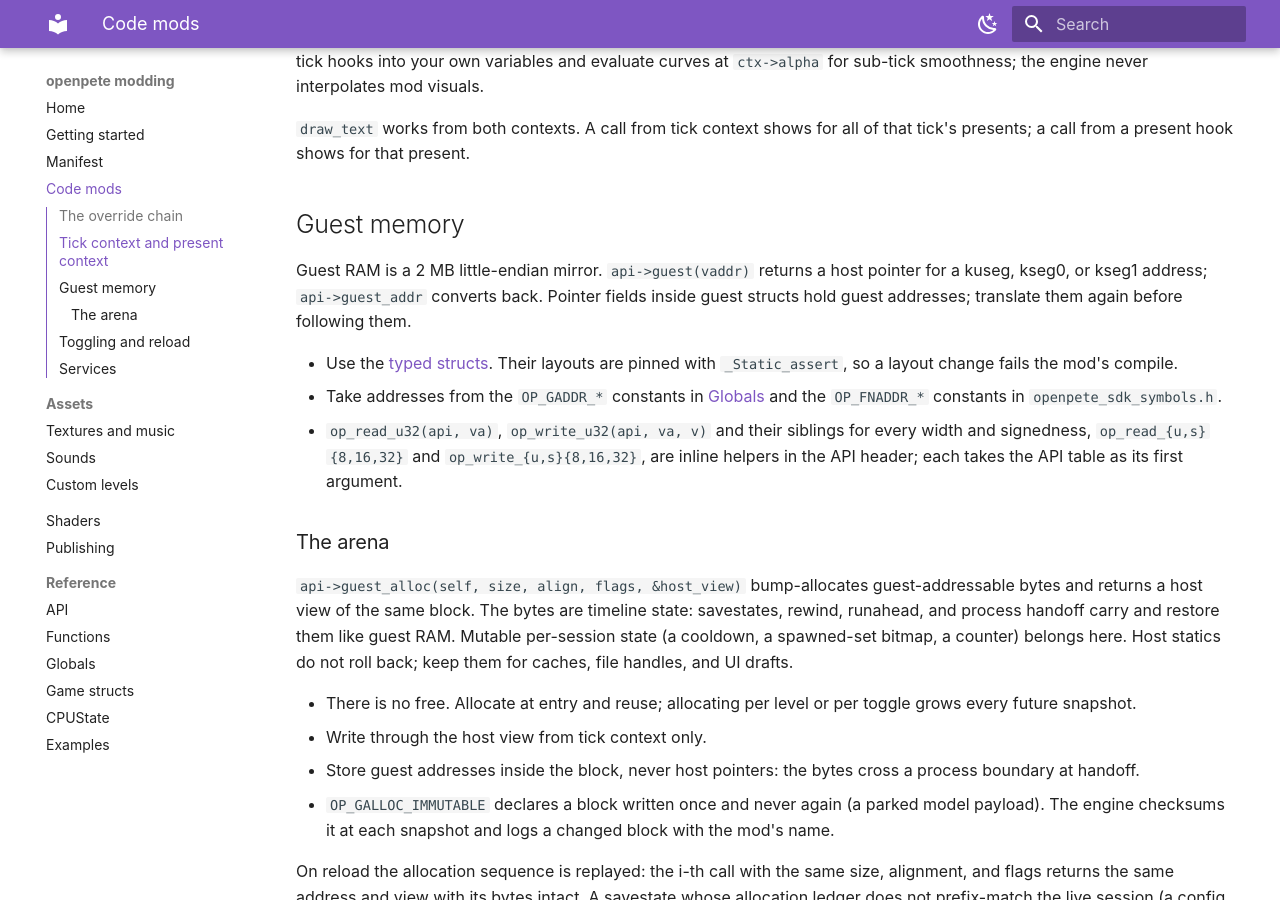
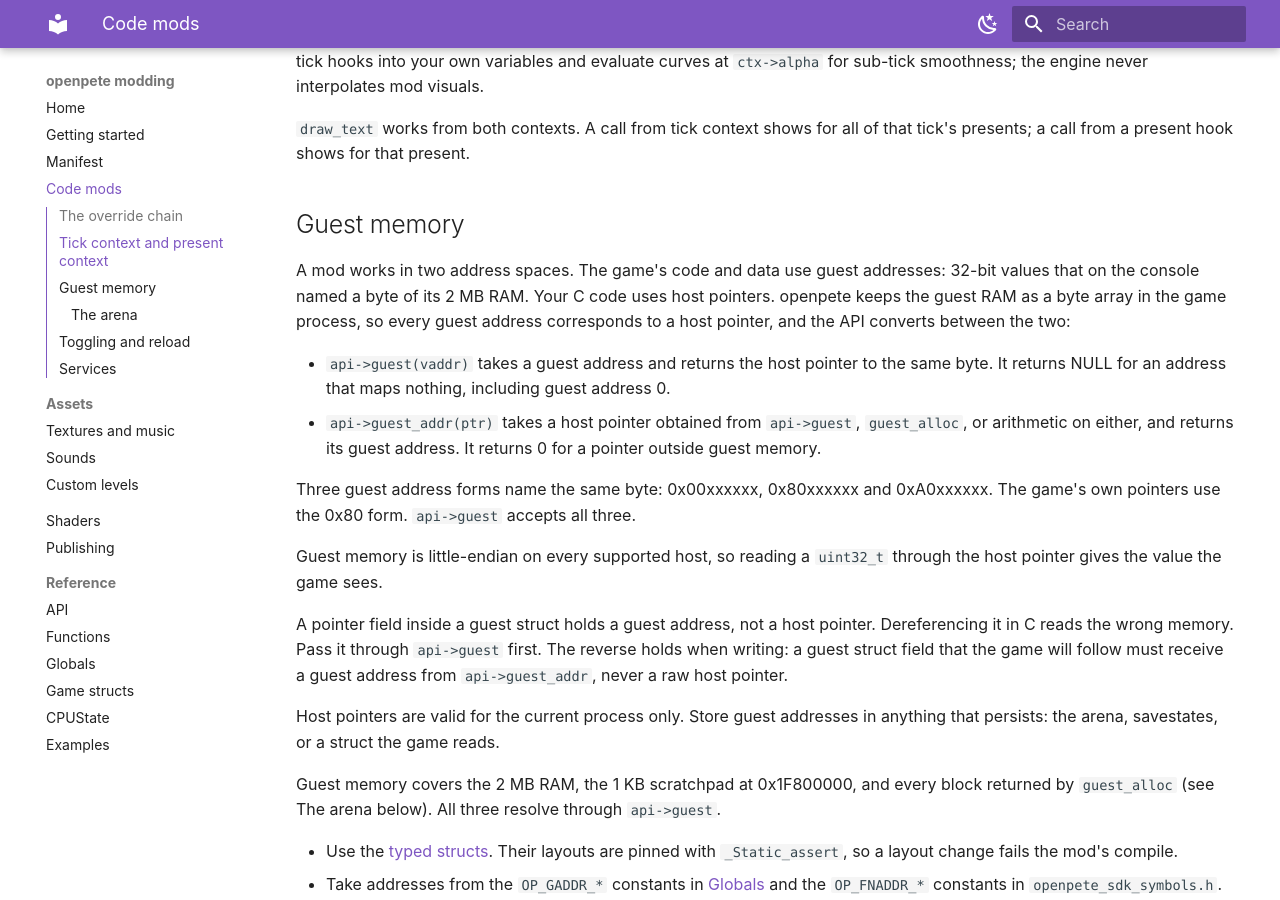
Before and after one commit to 907470/openpete, an MkDocs documentation site: the page built from docs/modding/pages/code.md, in a window 1280 px wide and 900 px high, scrolled down 1128 px. Built offline with MkDocs 1.6.1 and Material for MkDocs 9.7.7, drawn with Linux system fonts in a browser that asks for light colours.

Commit message:
docs(modding): explain guest vs host address spaces in code.md
The Guest memory section assumed the reader knew the PSX has 2 MB RAM,
what a mirror is, and the MIPS segment names. Replace the opening
paragraph with the two-address-space model: what a guest address is,
what api->guest and api->guest_addr each take and return, the three
address forms that alias one byte, why struct pointer fields need
translation in both directions, and that host pointers are
process-local. Facts taken from the api header comments.

```diff
--- a/docs/modding/pages/code.md
+++ b/docs/modding/pages/code.md
@@ -67,10 +67,39 @@ present.
 
 ## Guest memory
 
-Guest RAM is a 2 MB little-endian mirror. `api->guest(vaddr)` returns a
-host pointer for a kuseg, kseg0, or kseg1 address; `api->guest_addr`
-converts back. Pointer fields inside guest structs hold guest addresses;
-translate them again before following them.
+A mod works in two address spaces. The game's code and data use guest
+addresses: 32-bit values that on the console named a byte of its 2 MB RAM.
+Your C code uses host pointers. openpete keeps the guest RAM as a byte
+array in the game process, so every guest address corresponds to a host
+pointer, and the API converts between the two:
+
+- `api->guest(vaddr)` takes a guest address and returns the host pointer
+  to the same byte. It returns NULL for an address that maps nothing,
+  including guest address 0.
+- `api->guest_addr(ptr)` takes a host pointer obtained from `api->guest`,
+  `guest_alloc`, or arithmetic on either, and returns its guest address.
+  It returns 0 for a pointer outside guest memory.
+
+Three guest address forms name the same byte: 0x00xxxxxx, 0x80xxxxxx and
+0xA0xxxxxx. The game's own pointers use the 0x80 form. `api->guest`
+accepts all three.
+
+Guest memory is little-endian on every supported host, so reading a
+`uint32_t` through the host pointer gives the value the game sees.
+
+A pointer field inside a guest struct holds a guest address, not a host
+pointer. Dereferencing it in C reads the wrong memory. Pass it through
+`api->guest` first. The reverse holds when writing: a guest struct field
+that the game will follow must receive a guest address from
+`api->guest_addr`, never a raw host pointer.
+
+Host pointers are valid for the current process only. Store guest
+addresses in anything that persists: the arena, savestates, or a struct
+the game reads.
+
+Guest memory covers the 2 MB RAM, the 1 KB scratchpad at 0x1F800000, and
+every block returned by `guest_alloc` (see The arena below). All three
+resolve through `api->guest`.
 
 - Use the [typed structs](reference/structs.md). Their layouts are pinned
   with `_Static_assert`, so a layout change fails the mod's compile.
```
